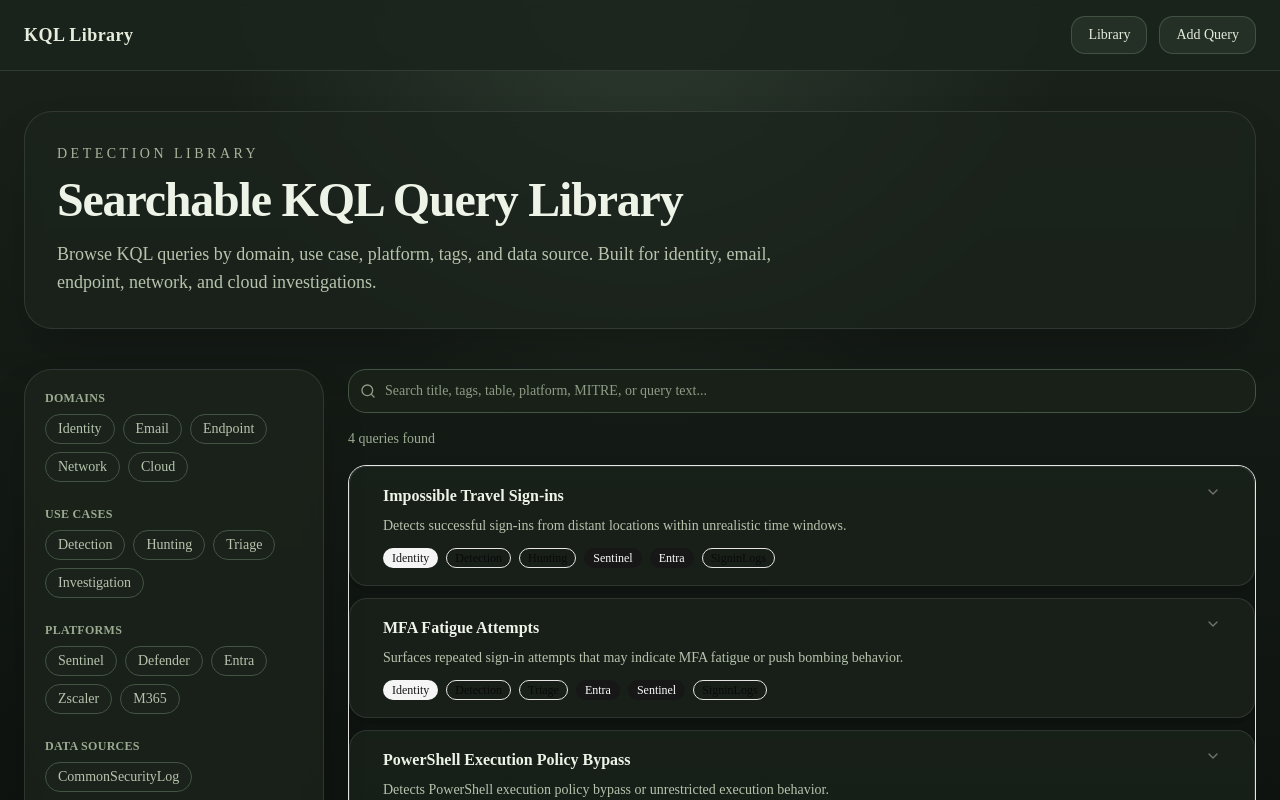
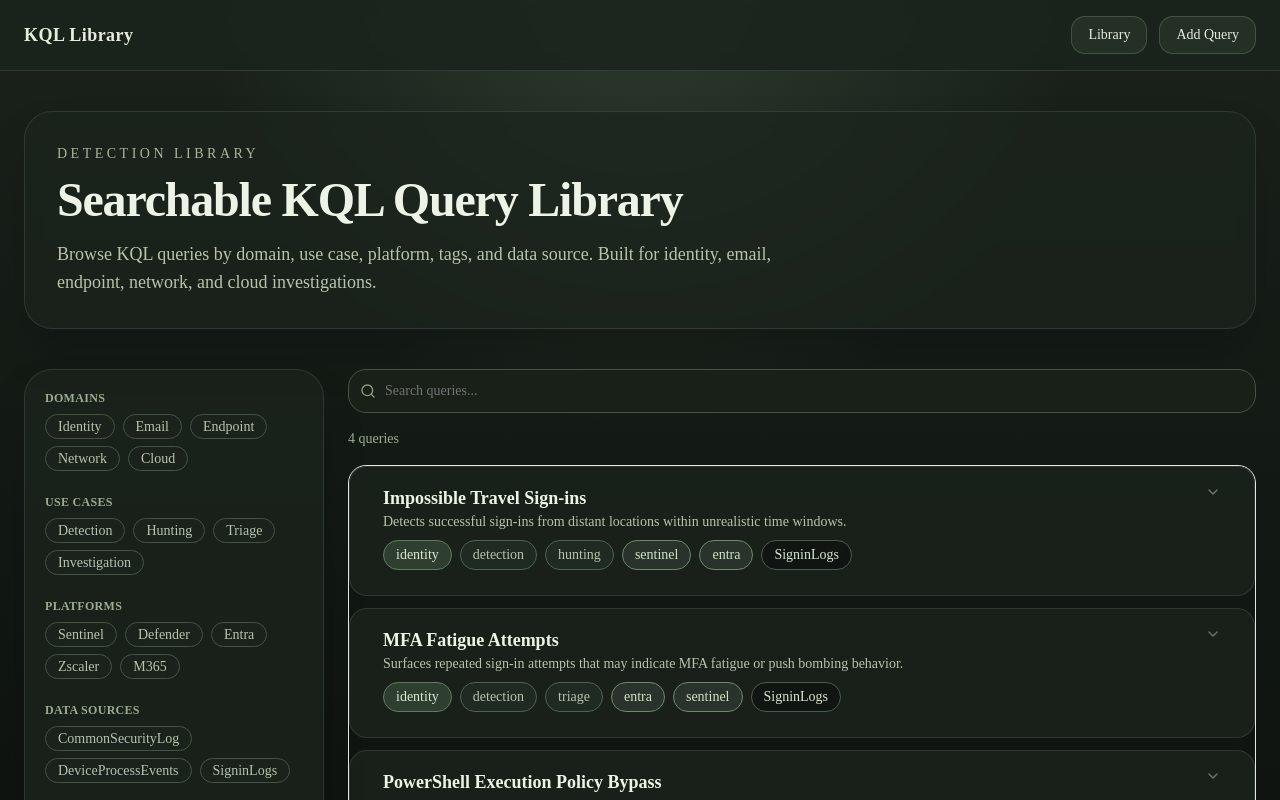
Before and after one commit to Chris-DiCarlo/kql-library, a Next.js app: page / in a window 1280 px wide. Shown: the top 800 px of the page. Built offline with nearby package versions, Linux system fonts and the light colour scheme.

Commit message:
improve UI readability and filters

```diff
--- a/components/query-browser.tsx
+++ b/components/query-browser.tsx
@@ -4,7 +4,6 @@ import { useMemo, useState } from "react"
 import { Search, Copy, Check } from "lucide-react"
 import { QueryItem } from "@/lib/types"
 import { Input } from "@/components/ui/input"
-import { Badge } from "@/components/ui/badge"
 import {
   Accordion,
   AccordionContent,
@@ -40,10 +39,10 @@ function FilterGroup({
         {options.map((item) => (
           <button key={item} type="button" onClick={() => toggle(item)}>
             <span
-              className={`inline-flex rounded-full border px-3 py-1 text-sm capitalize transition ${
+              className={`px-3 py-1 text-sm rounded-full border capitalize transition ${
                 selected.includes(item)
-                  ? "border-[#70886e] bg-[#415540] text-[#eef3e7]"
-                  : "border-[#445443] bg-[#1a221b] text-[#b8c3ad] hover:bg-[#253027]"
+                  ? "bg-[#415540] text-[#eef3e7] border-[#70886e]"
+                  : "bg-[#1a221b] text-[#b8c3ad] border-[#445443] hover:bg-[#253027]"
               }`}
             >
               {item}
@@ -67,11 +66,10 @@ function CopyButton({ query }: { query: string }) {
 
   return (
     <button
-      type="button"
       onClick={handleCopy}
-      className="inline-flex items-center gap-2 rounded-xl border border-[#556b57] bg-[#243025] px-3 py-2 text-sm text-[#eef3e7] transition hover:bg-[#314034]"
+      className="flex items-center gap-2 rounded-xl border border-[#556b57] bg-[#243025] px-3 py-2 text-sm text-[#eef3e7] hover:bg-[#314034]"
     >
-      {copied ? <Check className="h-4 w-4" /> : <Copy className="h-4 w-4" />}
+      {copied ? <Check size={16} /> : <Copy size={16} />}
       {copied ? "Copied" : "Copy"}
     </button>
   )
@@ -85,9 +83,7 @@ export function QueryBrowser({ queries }: Props) {
   const [selectedDataSources, setSelectedDataSources] = useState<string[]>([])
 
   const dataSourceOptions = useMemo(() => {
-    return Array.from(new Set(queries.flatMap((q) => q.dataSources))).sort((a, b) =>
-      a.localeCompare(b)
-    )
+    return Array.from(new Set(queries.flatMap((q) => q.dataSources))).sort()
   }, [queries])
 
   function toggleValue(
@@ -102,13 +98,13 @@ export function QueryBrowser({ queries }: Props) {
     )
   }
 
-  function matchesGroup(selected: string[], values: string[]) {
-    return selected.length === 0 || selected.some((item) => values.includes(item))
+  function matches(selected: string[], values: string[]) {
+    return selected.length === 0 || selected.some((x) => values.includes(x))
   }
 
   const filtered = useMemo(() => {
     return queries.filter((q) => {
-      const searchableText = [
+      const text = [
         q.title,
         q.description,
         q.query,
@@ -117,21 +113,16 @@ export function QueryBrowser({ queries }: Props) {
         q.useCases.join(" "),
         q.platforms.join(" "),
         q.dataSources.join(" "),
-        q.mitreTechniques?.join(" ") ?? "",
-        q.author ?? "",
-        q.severity ?? "",
       ]
         .join(" ")
         .toLowerCase()
 
-      const matchesSearch = searchableText.includes(search.toLowerCase())
-
       return (
-        matchesSearch &&
-        matchesGroup(selectedDomains, q.domains) &&
-        matchesGroup(selectedUseCases, q.useCases) &&
-        matchesGroup(selectedPlatforms, q.platforms) &&
-        matchesGroup(selectedDataSources, q.dataSources)
+        text.includes(search.toLowerCase()) &&
+        matches(selectedDomains, q.domains) &&
+        matches(selectedUseCases, q.useCases) &&
+        matches(selectedPlatforms, q.platforms) &&
+        matches(selectedDataSources, q.dataSources)
       )
     })
   }, [
@@ -145,40 +136,39 @@ export function QueryBrowser({ queries }: Props) {
 
   return (
     <div className="grid gap-6 lg:grid-cols-[300px_1fr]">
-      <aside className="space-y-6 rounded-[28px] border border-white/10 bg-[#1c241d]/75 p-5 shadow-2xl backdrop-blur">
+      {/* FILTERS */}
+      <aside className="space-y-6 rounded-[28px] border border-white/10 bg-[#1c241d]/80 p-5 shadow-2xl">
         <FilterGroup
           title="Domains"
           options={domainOptions}
           selected={selectedDomains}
-          toggle={(value) => toggleValue(value, selectedDomains, setSelectedDomains)}
+          toggle={(v) => toggleValue(v, selectedDomains, setSelectedDomains)}
         />
 
         <FilterGroup
           title="Use Cases"
           options={useCaseOptions}
           selected={selectedUseCases}
-          toggle={(value) => toggleValue(value, selectedUseCases, setSelectedUseCases)}
+          toggle={(v) => toggleValue(v, selectedUseCases, setSelectedUseCases)}
         />
 
         <FilterGroup
           title="Platforms"
           options={platformOptions}
           selected={selectedPlatforms}
-          toggle={(value) => toggleValue(value, selectedPlatforms, setSelectedPlatforms)}
+          toggle={(v) => toggleValue(v, selectedPlatforms, setSelectedPlatforms)}
         />
 
         <FilterGroup
           title="Data Sources"
           options={dataSourceOptions}
           selected={selectedDataSources}
-          toggle={(value) =>
-            toggleValue(value, selectedDataSources, setSelectedDataSources)
+          toggle={(v) =>
+            toggleValue(v, selectedDataSources, setSelectedDataSources)
           }
         />
 
-        <div className="pt-2">
         <button
-            type="button"
           onClick={() => {
             setSelectedDomains([])
             setSelectedUseCases([])
@@ -186,95 +176,103 @@ export function QueryBrowser({ queries }: Props) {
             setSelectedDataSources([])
             setSearch("")
           }}
-            className="text-sm text-[#9cab91] underline underline-offset-4"
+          className="text-sm text-[#9cab91] underline"
         >
-            Clear all filters
+          Clear filters
         </button>
-        </div>
       </aside>
 
+      {/* RESULTS */}
       <section>
         <div className="relative mb-4">
-          <Search className="absolute left-3 top-3.5 h-4 w-4 text-[#8f9b85]" />
+          <Search className="absolute left-3 top-3.5 text-[#8f9b85]" size={16} />
           <Input
-            placeholder="Search title, tags, table, platform, MITRE, or query text..."
+            placeholder="Search queries..."
             value={search}
             onChange={(e) => setSearch(e.target.value)}
-            className="h-11 rounded-2xl border-[#445443] bg-[#182018] pl-9 text-[#eef3e7] placeholder:text-[#8f9b85]"
+            className="h-11 rounded-2xl border-[#445443] bg-[#182018] pl-9 text-[#eef3e7]"
           />
         </div>
 
         <div className="mb-4 text-sm text-[#9cab91]">
-          {filtered.length} quer{filtered.length === 1 ? "y" : "ies"} found
+          {filtered.length} queries
         </div>
 
         <Accordion type="single" collapsible className="space-y-3">
-          {filtered.map((item) => (
+          {filtered.map((q) => (
             <AccordionItem
-              key={item.id}
-              value={item.id}
-              className="rounded-2xl border border-white/10 bg-[#1a221b]/80 px-4 shadow-lg"
+              key={q.id}
+              value={q.id}
+              className="rounded-2xl border border-white/10 bg-[#1a221b]/90 px-4"
             >
               <AccordionTrigger className="hover:no-underline">
-                <div className="w-full pr-4 text-left">
-                  <div className="mb-2 flex flex-wrap items-center gap-2">
-                    <span className="text-base font-semibold text-[#eef3e7]">
-                      {item.title}
+                <div className="w-full text-left">
+                  <h2 className="text-lg font-semibold text-[#eef3e7]">
+                    {q.title}
+                  </h2>
+
+                  <p className="mb-2 text-sm text-[#b8c3ad]">
+                    {q.description}
+                  </p>
+
+                  <div className="flex flex-wrap gap-2 mb-2">
+                    {q.domains.map((x) => (
+                      <span
+                        key={x}
+                        className="px-3 py-1 text-sm rounded-full border border-[#5f7a5f] bg-[#2f3f2f] text-[#dce7d2]"
+                      >
+                        {x}
                       </span>
-                    {item.severity && (
-                      <Badge variant="outline" className="capitalize border-[#556b57] text-[#c7d3bc]">
-                        {item.severity}
-                      </Badge>
-                    )}
-                  </div>
+                    ))}
 
-                  <p className="mb-3 text-sm text-[#b8c3ad]">{item.description}</p>
+                    {q.useCases.map((x) => (
+                      <span
+                        key={x}
+                        className="px-3 py-1 text-sm rounded-full border border-[#4f624f] bg-[#1f2a23] text-[#b8c3ad]"
+                      >
+                        {x}
+                      </span>
+                    ))}
 
-                  <div className="flex flex-wrap gap-2">
-                    {item.domains.map((x) => (
-                      <Badge key={`${item.id}-domain-${x}`} variant="secondary" className="capitalize">
+                    {q.platforms.map((x) => (
+                      <span
+                        key={x}
+                        className="px-3 py-1 text-sm rounded-full border border-[#6c8a6b] bg-[#2a332b] text-[#cfe3c2]"
+                      >
                         {x}
-                      </Badge>
+                      </span>
                     ))}
-                    {item.useCases.map((x) => (
-                      <Badge key={`${item.id}-use-${x}`} variant="outline" className="capitalize">
+
+                    {q.dataSources.map((x) => (
+                      <span
+                        key={x}
+                        className="px-3 py-1 text-sm rounded-full border border-[#4a5d4a] bg-[#101512] text-[#d7e5d0]"
+                      >
                         {x}
-                      </Badge>
-                    ))}
-                    {item.platforms.map((x) => (
-                      <Badge key={`${item.id}-platform-${x}`} className="capitalize">
-                        {x}
-                      </Badge>
-                    ))}
-                    {item.dataSources.map((x) => (
-                      <Badge key={`${item.id}-source-${x}`} variant="outline">
-                        {x}
-                      </Badge>
+                      </span>
                     ))}
                   </div>
                 </div>
               </AccordionTrigger>
 
               <AccordionContent>
-                <div className="mb-4 flex items-center justify-between gap-3">
+                <div className="flex justify-between mb-3">
                   <div className="flex flex-wrap gap-2">
-                    {item.tags.map((tag) => (
-                      <Badge key={`${item.id}-tag-${tag}`} variant="outline">
-                        {tag}
-                      </Badge>
-                    ))}
-                    {item.mitreTechniques?.map((mitre) => (
-                      <Badge key={`${item.id}-mitre-${mitre}`} variant="outline">
-                        {mitre}
-                      </Badge>
+                    {q.tags.map((t) => (
+                      <span
+                        key={t}
+                        className="px-3 py-1 text-xs rounded-full border border-[#445443] text-[#a9b69c]"
+                      >
+                        {t}
+                      </span>
                     ))}
                   </div>
 
-                  <CopyButton query={item.query} />
+                  <CopyButton query={q.query} />
                 </div>
 
-                <pre className="overflow-x-auto rounded-2xl border border-[#334235] bg-[#0d120e] p-4 text-sm text-[#dfe8d5]">
-                  <code>{item.query}</code>
+                <pre className="rounded-xl bg-[#0d120e] p-4 text-sm text-[#dfe8d5] overflow-x-auto">
+                  <code>{q.query}</code>
                 </pre>
               </AccordionContent>
             </AccordionItem>
```
Lines whose indentation alone changed are shown as unchanged.
